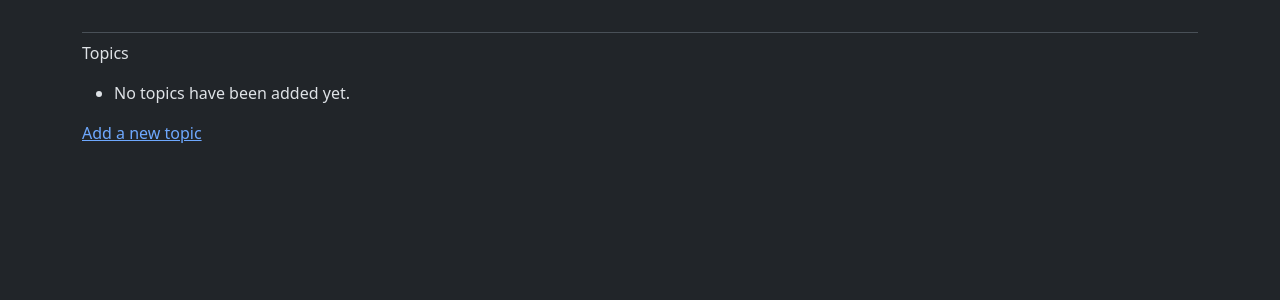
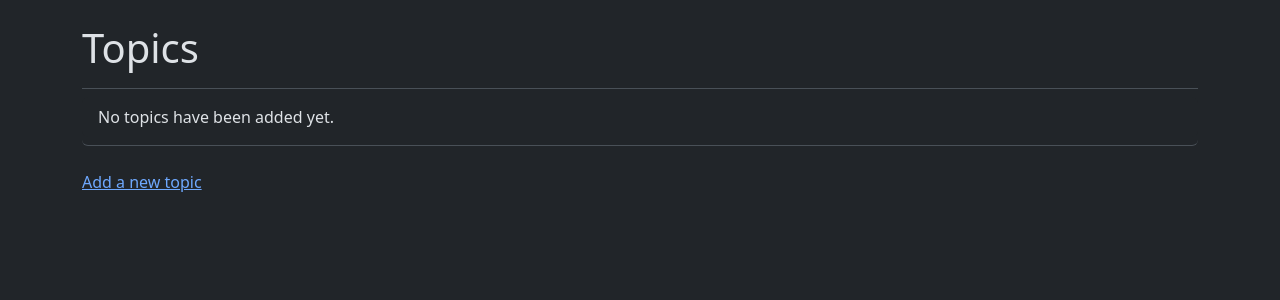
Before and after one commit to SpaghettiArchitect/learning_log, a Django app: page /topics/ in a window 1280 px wide. Shown: the part 58-358 px from the top of the page. Run offline with Django 5.2, Linux system fonts and the light colour scheme; the visitor is signed in with stand-in values (Sample User, id 1); data that the repository does not hold is empty; some libraries are stand-ins or nearby versions.

Commit message:
Update style of the topics page
- The title of the page is better indicated by making it a h1 header.

- The style of the list of topics has been changed. It uses the
list-group and list-group-item classes defined in Bootstrap 5.

```diff
--- a/learning_logs/templates/learning_logs/topics.html
+++ b/learning_logs/templates/learning_logs/topics.html
@@ -1,19 +1,27 @@
 {% extends "learning_logs/base.html" %}
+
+{% block page_header %}
+  <h1>Topics</h1>
+{% endblock page_header %}
 
 {% block content %}
 
-  <p>Topics</p>
-
-  <ul>
+  <ul class="list-group border-bottom pb-2 mb-4">
     {% for topic in topics %}
-      <li>
-        <a href="{% url 'learning_logs:topic' topic.id %}">{{ topic.text }}</a>
+      <li class="list-group-item border-0">
+        <a href="{% url 'learning_logs:topic' topic.id %}">
+          {{ topic.text }}
+        </a>
       </li>
     {% empty %}
-      <li>No topics have been added yet.</li>
+      <li class="list-group-item border-0">
+        No topics have been added yet.
+      </li>
     {% endfor %}
   </ul>
 
-  <a href="{% url 'learning_logs:new_topic' %}"> Add a new topic</a>
+  <a href="{% url 'learning_logs:new_topic' %}">
+    Add a new topic
+  </a>
 
 {% endblock content %}
```
